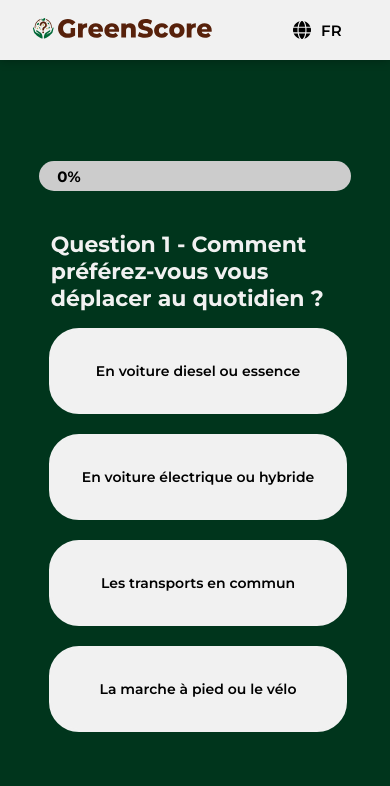
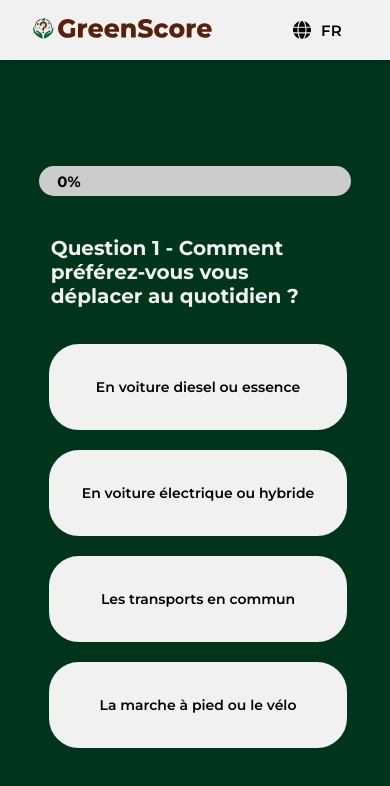
Before and after one commit to QBUTEAU/GreenScore_SAE401, a Vue app: page /questionnaire in a window 390 px wide. Shown: the top 786 px of the page. Built offline with nearby package versions, Linux system fonts and the light colour scheme.

Commit message:
Pimp CSS Mobile

```diff
--- a/src/assets/css/_home.scss
+++ b/src/assets/css/_home.scss
@@ -1,7 +1,7 @@
 // ---------- Presentation.vue ---------- //
 
 .hero-header {
-    height: 100vh;
+    height: 90vh;
     width: 100vw;
     @include flexOriginel(column, center, center);
 
@@ -440,7 +440,7 @@ fieldset {
 
     .questionnaire {
         height: auto;
-        margin-top: 60px;
+        margin-top: 70px;
 
         .progress-bar {
             width: 80%;
@@ -458,7 +458,8 @@ fieldset {
 
         .question {
             height: auto;
-            font-size: 22px;
+            font-size: 20px;
+            margin: 20px 0;
         }
     }
 }
```
